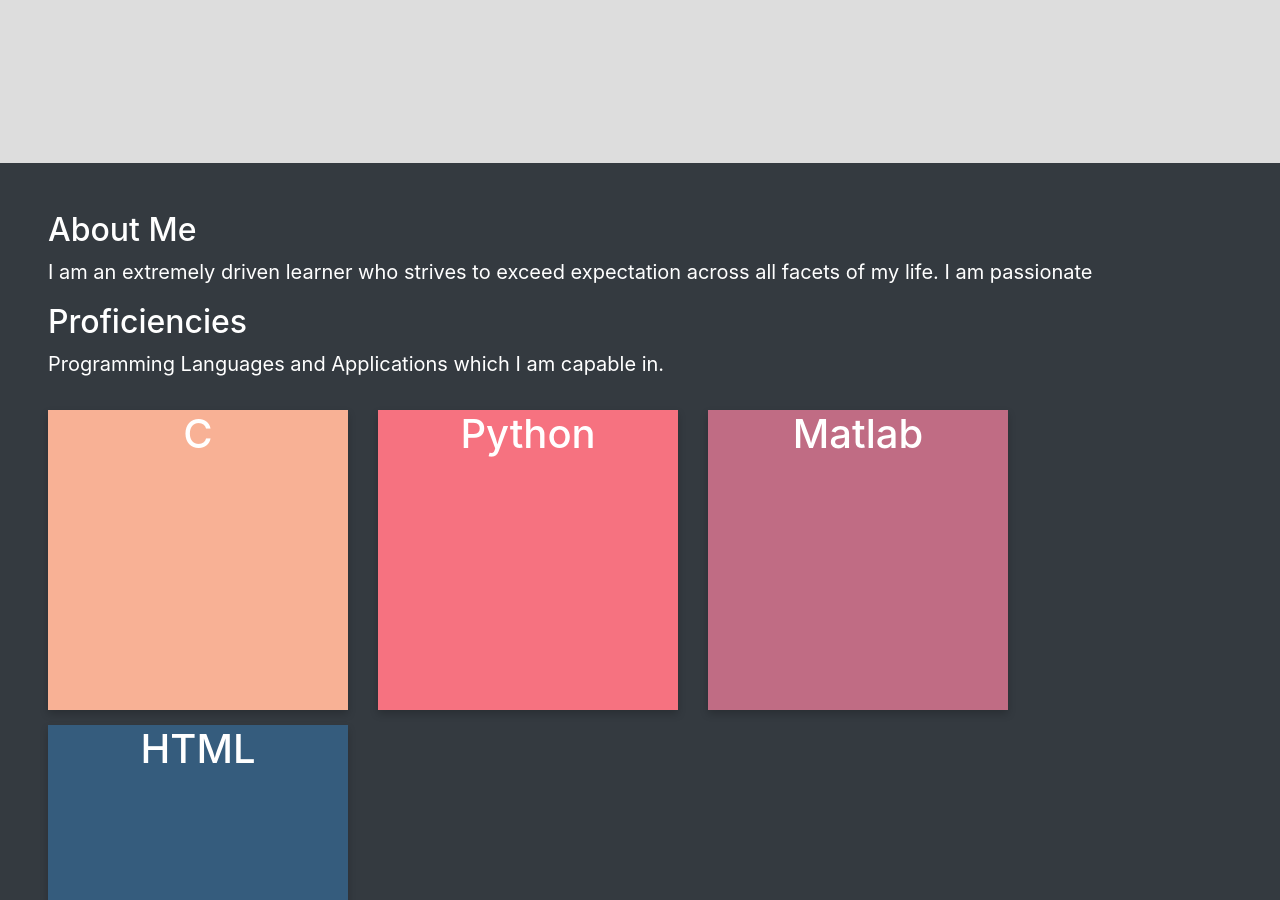
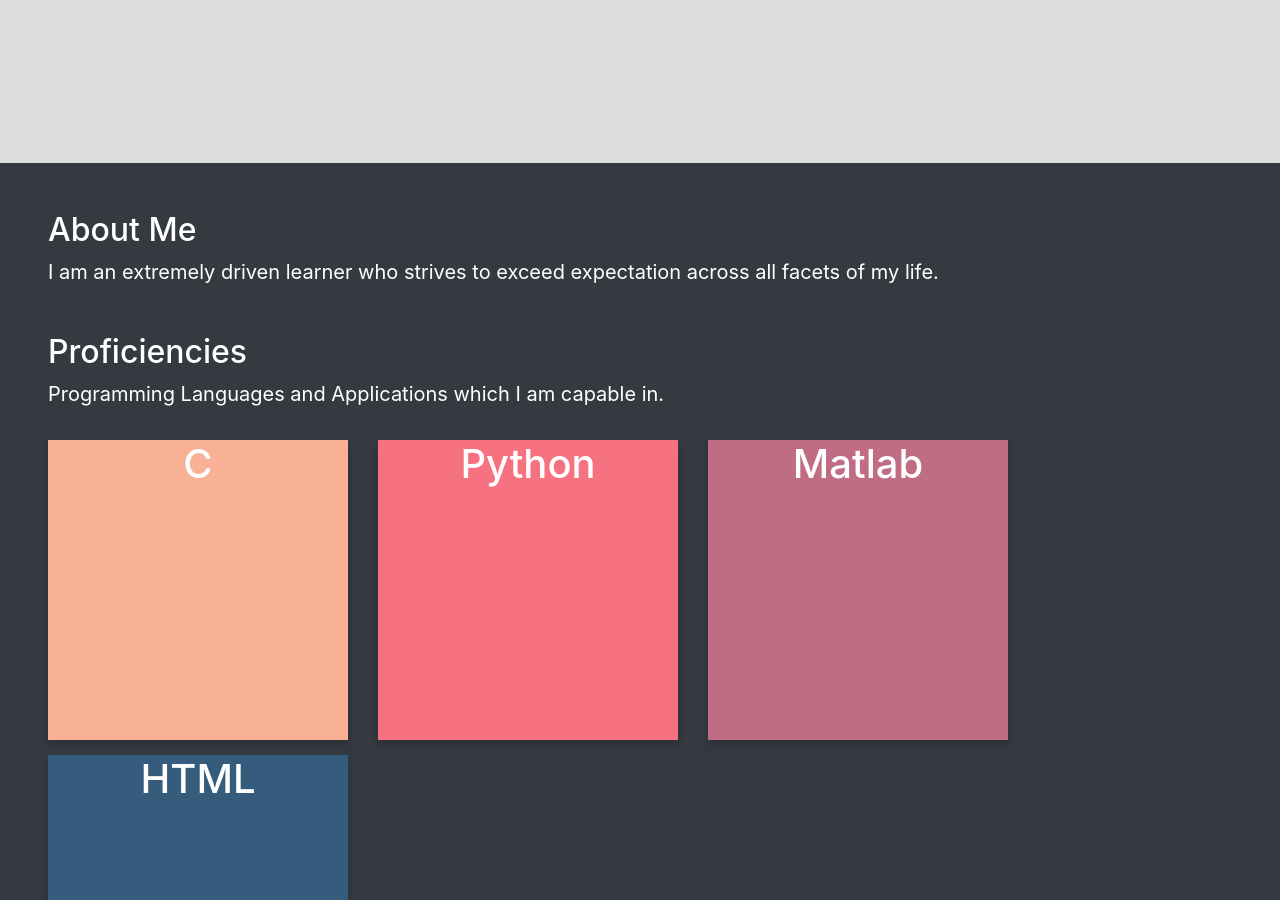
Before and after one commit to MannyLemos/MannyLemos.github.io, a Jekyll site: the page index.html, which Jekyll copies as it is, in a window 1280 px wide and 900 px high, scrolled down 708 px. Built offline with Jekyll 4.4.1, drawn with Linux system fonts in a browser that asks for light colours; nearby versions of some CDN libraries; a script that is not in the unit is left out.

Commit message:
Update index.html

```diff
--- a/index.html
+++ b/index.html
@@ -180,7 +180,7 @@ $.backstretch([
 <div align="Left">
 <div class="container-fluid p-5 my-3 bg-dark text-white">
 <h2>About Me</h2>
-<p>I am an extremely driven learner who strives to exceed expectation across all facets of my life. I am passionate </p>
+<p>I am an extremely driven learner who strives to exceed expectation across all facets of my life.</p><br>
 <div id ="proficiencies">
 <h2>Proficiencies</h2>
 <p>Programming Languages and Applications which I am capable in.</p>
```
